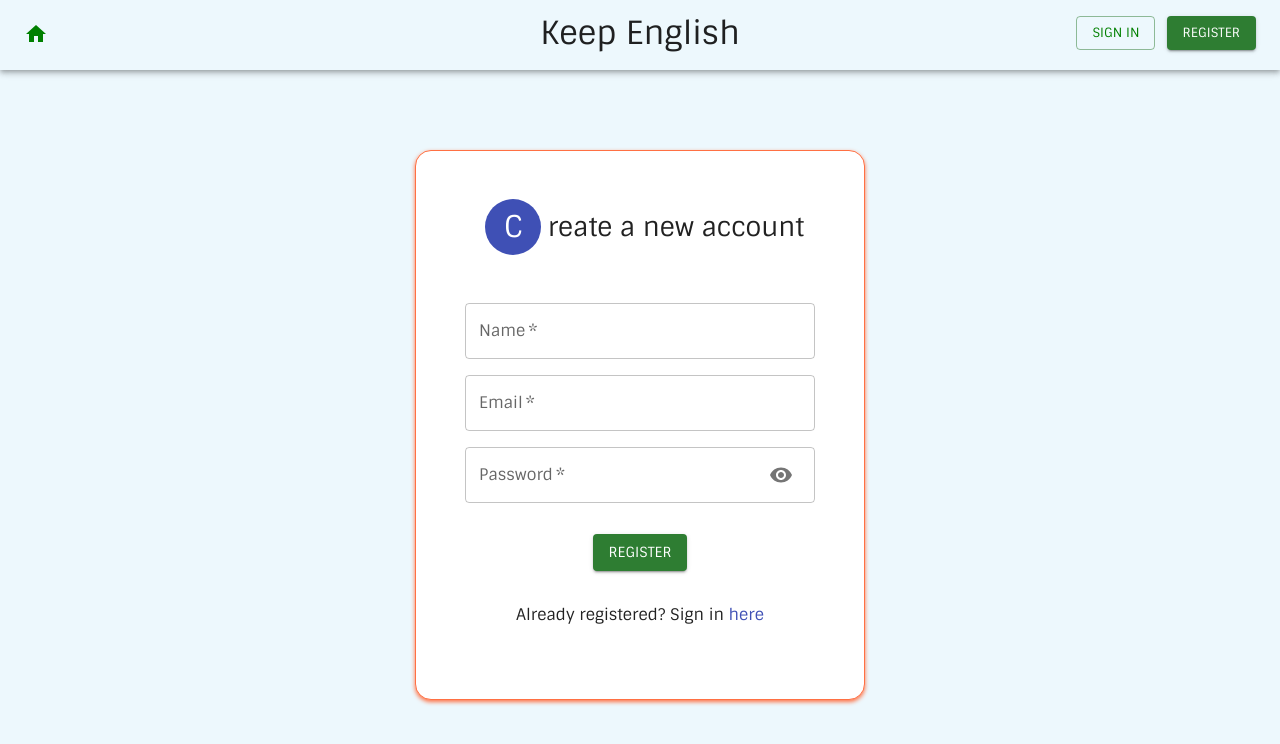
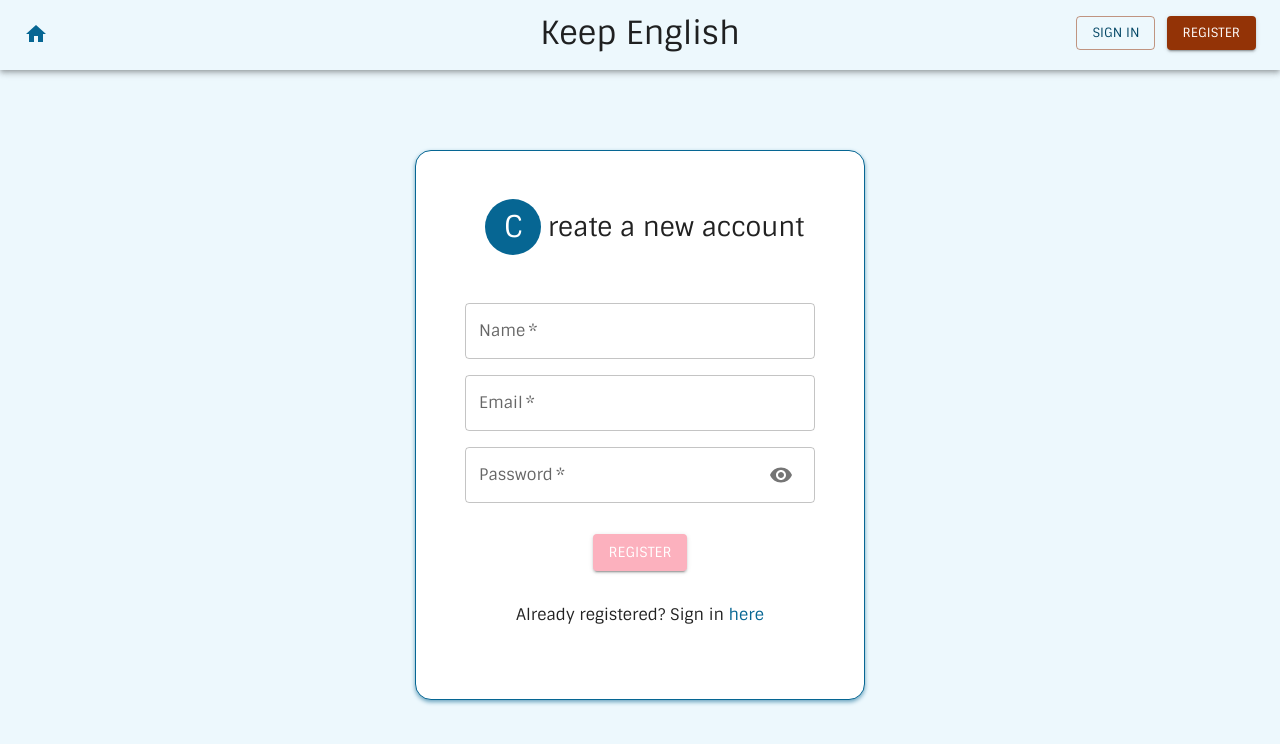
Before and after one commit to Thunderbolton/Keep-English, a React (Create React App) app in the folder client/: page /register in a window 1280 px wide. Shown: the top 744 px of the page. Built offline with nearby package versions, Linux system fonts and the light colour scheme.

Commit message:
further updated site design

```diff
--- a/client/src/components/EntriesSort.tsx
+++ b/client/src/components/EntriesSort.tsx
@@ -25,7 +25,7 @@ const EntriesSort = ({ onCategoryChange }: { onCategoryChange: Function }) => {
     <>
       <Tooltip title="Sort">
         <IconButton>
-          <SortIcon onClick={sortEntriesToggle} fontSize='large' />
+          <SortIcon onClick={sortEntriesToggle} fontSize='large' sx={{}} />
         </IconButton>
       </Tooltip>
       {showSortOptions && (
--- a/client/src/components/EntryForm.tsx
+++ b/client/src/components/EntryForm.tsx
@@ -1,6 +1,7 @@
 import { Button, TextField, FormControl, FormLabel, RadioGroup, FormControlLabel, Radio } from '@mui/material';
 import { useTheme } from '@mui/material/styles';
 import { Box } from '@mui/system';
+import Typography from '@mui/material/Typography';
 import axios from 'axios';
 import { useContext, useState } from 'react';
 import { EntriesContext } from '../context/EntryContext';
@@ -84,8 +85,9 @@ const EntryForm = () => {
 
   return (
     <div>
+      <Typography variant='h4' sx={{mt: 4}}>Create a new Entry</Typography>
       <Box className='entry-form-container'
-        sx={{my: 3}}>
+        sx={{my: 1}}>
         <form action="" className="entry-form" autoComplete="off" onSubmit={handleSubmit}>
           <TextField
             sx={{my: 3, ...textfieldStyle}}
--- a/client/src/components/Header.tsx
+++ b/client/src/components/Header.tsx
@@ -1,6 +1,7 @@
 import { SignOut } from './SignOut';
 import { Link } from 'react-router-dom';
 import { Avatar, Button, Container, IconButton, Tooltip } from '@mui/material';
+import { useTheme } from '@mui/material/styles';
 import HomeIcon from '@mui/icons-material/Home';
 import PersonAddAlt1Icon from '@mui/icons-material/PersonAddAlt1';
 import LoginIcon from '@mui/icons-material/Login';
@@ -11,10 +12,16 @@ import Toolbar from '@mui/material/Toolbar';
 import Typography from '@mui/material/Typography';
 import { AuthContext } from "../context/AuthContext";
 import { useContext, useEffect, useState } from 'react';
-import { deepOrange } from '@mui/material/colors';
 import useMediaQuery from '@mui/material/useMediaQuery';
 
 const Header = () => {
+
+  const theme = useTheme();
+  const primaryColor = theme.palette.primary.main;
+  // const primaryLightColor = theme.palette.primary.light;
+  // const primaryDarkColor = theme.palette.primary.dark;
+
+  const infoColor = theme.palette.info.main;
 
   // Signing users out of the site
   const { signout } = SignOut()
@@ -34,6 +41,8 @@ const Header = () => {
   const headerButtonStyle = {
     marginLeft: '0.7rem',
     fontSize: 'clamp(0.2rem, 0.8rem, 1.5rem)',
+    color: infoColor,
+    bgcolor: infoColor
   };
 
   useEffect(() => {
@@ -65,7 +74,7 @@ const Header = () => {
         <AppBar color='transparent' position='static' sx={{ height: '70px'}}>
           <Toolbar>
             <Link to="/">
-              <HomeIcon sx={{color: 'green', position: 'absolute', bottom: '30%' }} />
+              <HomeIcon sx={{ color: primaryColor, position: 'absolute', bottom: '30%' }} />
             </Link>
             <Typography
             sx={{
@@ -85,11 +94,11 @@ const Header = () => {
               <span className='welcome-message'>{welcome}</span>
               {avatar ? (
               <>
-                <Avatar sx={{ bgcolor: deepOrange[500], position: 'absolute', right: '120px', bottom: '15%' }}>{user.name.charAt(0).toUpperCase()}</Avatar>
+                <Avatar sx={{ bgcolor: '#FCB1BE', position: 'absolute', right: '120px', bottom: '15%' }}>{user.name.charAt(0).toUpperCase()}</Avatar>
                 <Button
                   sx={{headerButtonStyle, position: 'absolute', right: '15px', bottom: '18%' }}
                   variant="outlined"
-                  color="success"
+                  color='info'
                   onClick={handleSignOut}>
                     SIGN OUT
                 </Button>
@@ -101,17 +110,17 @@ const Header = () => {
             <>
               <Button
                 sx={{marginLeft: '0px'}}
-                variant="outlined"
-                color="success">
+                variant='outlined'
+                color='info'>
                 <Link to='/signin'
-                  style={{ textDecoration: 'none', color: 'green', fontSize: 'clamp(0.2rem, 0.8rem, 1.5rem)' }}>SIGN IN</Link>
+                  style={{ textDecoration: 'none', color: '#044766', fontSize: 'clamp(0.2rem, 0.8rem, 1.5rem)' }}>SIGN IN</Link>
                 </Button>
               <Button
                 sx={headerButtonStyle}
-                variant="contained"
-                color="success">
+                variant='contained'
+                color='info'>
                   <Link to='/register'
-                  style={{ textDecoration: 'none', color: 'white' }}>REGISTER</Link>
+                  style={{ textDecoration: 'none', color: '#fff' }}>REGISTER</Link>
               </Button>
               </>)}
 
@@ -136,7 +145,7 @@ const Header = () => {
 
               {isSmallScreen && user && avatar && (
                 <>
-                  <Avatar sx={{ bgcolor: deepOrange[500] }}>{user.name.charAt(0).toUpperCase()}</Avatar>
+                  <Avatar sx={{ bgcolor: '#FCB1BE' }}>{user.name.charAt(0).toUpperCase()}</Avatar>
                   <Tooltip title="Sign out">
                     <IconButton
                       onClick={handleSignOut}>
--- a/client/src/components/Register.tsx
+++ b/client/src/components/Register.tsx
@@ -75,16 +75,16 @@ const Register = () => {
         <Container>
             <Card
             elevation={2}
-            sx={{  maxWidth: 450, minHeight: 550, margin: '5rem auto', border: 1, borderColor: '#ff7043', borderRadius: 4, display: 'flex',
-            flexDirection: 'column', boxShadow: '0 2px 4px #ff7043'
+            sx={{  maxWidth: 450, minHeight: 550, margin: '5rem auto', border: 1, borderColor: '#066693', borderRadius: 4, display: 'flex',
+            flexDirection: 'column', boxShadow: '0 2px 4px #69a3be'
             }}>
                 <CardHeader
                     sx={{ display: 'flex', alignItems: 'center', justifyContent: 'center', margin: '2rem auto 2rem' }}
                     avatar={
-                        <Avatar sx={{width: 56, height: 56, bgcolor: '#3f50b5', fontSize: 30, left: '0.6rem' }}>C</Avatar>
+                        <Avatar sx={{width: 56, height: 56, bgcolor: '#066693', fontSize: 30, left: '0.6rem' }}>C</Avatar>
                     }
                     title={
-                        <Typography sx={{fontSize: 26, fontWeight:'medium' }}>
+                        <Typography sx={{fontSize: 26, fontWeight: 'medium' }}>
                             reate a new account
                         </Typography>}
                 >
@@ -133,15 +133,16 @@ const Register = () => {
                             onChange={(e) => setPassword(e.target.value)}
                             />
                         <Button
+                            sx={{ marginTop: '15px', bgcolor: name && email && password ? '#f61d44' : '#FCB1BE' }}
                             disabled={isLoading}
                             variant="contained"
-                            color="success"
-                            type="submit" sx={{ marginTop: '15px' }}>Register
+                            color="secondary"
+                            type="submit" >Register
                         </Button>
                         {error && <h4 className="error-message">{error}</h4>}
                         <Typography
                             sx={{ marginTop: '2rem' }}>Already registered? Sign in
-                            <Link to='/signin' style={{ textDecoration: 'none', color: '#3f50b5' }}> here</Link>
+                            <Link to='/signin' style={{ textDecoration: 'none', color: '#066693' }}> here</Link>
                         </Typography>
                     </Box>
                 </form>
--- a/client/src/components/SignIn.tsx
+++ b/client/src/components/SignIn.tsx
@@ -74,13 +74,13 @@ const SignIn = () => {
       <Container>
         <Card
           elevation={2}
-          sx={{  maxWidth: 450, minHeight: 550, margin: '5rem auto', border: 1, borderColor: '#ff7043', borderRadius: 4, display: 'flex',
-          flexDirection: 'column', boxShadow: '0 2px 4px #ff7043'
+          sx={{  maxWidth: 450, minHeight: 550, margin: '5rem auto', border: 1, borderColor: '#F96781', borderRadius: 4, display: 'flex',
+          flexDirection: 'column', boxShadow: '0 2px 4px #FCB1BE'
           }}>
           <CardHeader
           sx={{ display: 'flex', alignItems: 'center', justifyContent: 'center', margin: '2rem auto 2rem' }}
                     avatar={
-                        <Avatar sx={{width: 56, height: 56, bgcolor: '#ff5722', fontSize: 30, left: '0.6rem' }}>S</Avatar>
+                        <Avatar sx={{width: 56, height: 56, bgcolor: '#F96781', fontSize: 30, left: '0.6rem' }}>S</Avatar>
                     }
                     title={
                     <Typography sx={{fontSize: 26, fontWeight:'medium' }}>
@@ -121,10 +121,9 @@ const SignIn = () => {
                       onChange={(e) => setPassword(e.target.value)}
                     />
                     <Button
-                      sx={{marginTop: '15px'}}
+                      sx={{ marginTop: '15px', bgcolor: email && password ? '#066693' : '#69a3be' }}
                       type="submit"
                       variant="contained"
-                      color="success"
                       disabled={isLoading}
                     >
                     Sign In
@@ -133,7 +132,7 @@ const SignIn = () => {
                 </Box>
             <Typography
               sx={{ marginTop: '2rem' }}>Not registered? Sign up
-              <Link to='/register' style={{ textDecoration: 'none', color: '#ff5722' }}> here</Link>
+              <Link to='/register' style={{ textDecoration: 'none', color: '#F96781' }}> here</Link>
             </Typography>
             </form>
         </Card>
--- a/client/src/index.css
+++ b/client/src/index.css
@@ -35,6 +35,7 @@ html {
   /* background-position-y: 5%; */
   background-size: 2200px;
   background-repeat: no-repeat;
+  padding-top: 1.5rem;
 }
 
 .sorted-entries {
--- a/client/src/index.tsx
+++ b/client/src/index.tsx
@@ -13,9 +13,9 @@ const theme = createTheme({
     ].join(',')},
 
     palette: {
-      primary: { main: '#066693', light: '#69a3be', },
-      secondary: { main: '#FCB1BE' },
-      info: {main: '#933306', light: '#be8469'}
+      primary: { main: '#066693', light: '#69a3be', dark: '#044766' },
+      secondary: { main: '#f61d44', light: '#FCB1BE' },
+      info: { main: '#933306', light: '#be8469' }
     },
   });
 
```
Also changed, not shown: client/src/components/EntryCard.tsx (+12 -9 lines), client/src/img/Waimakariri2.svg.
